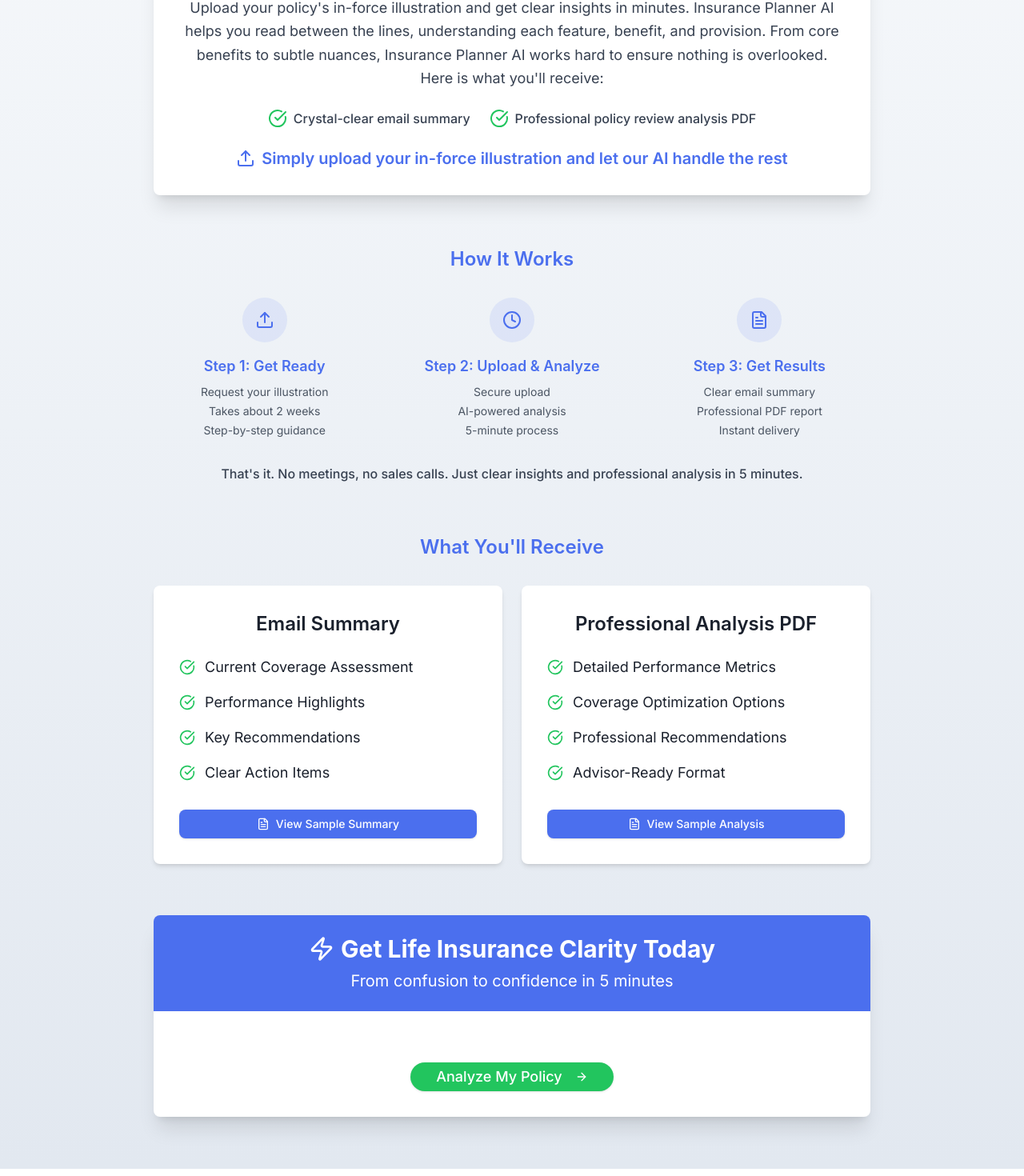
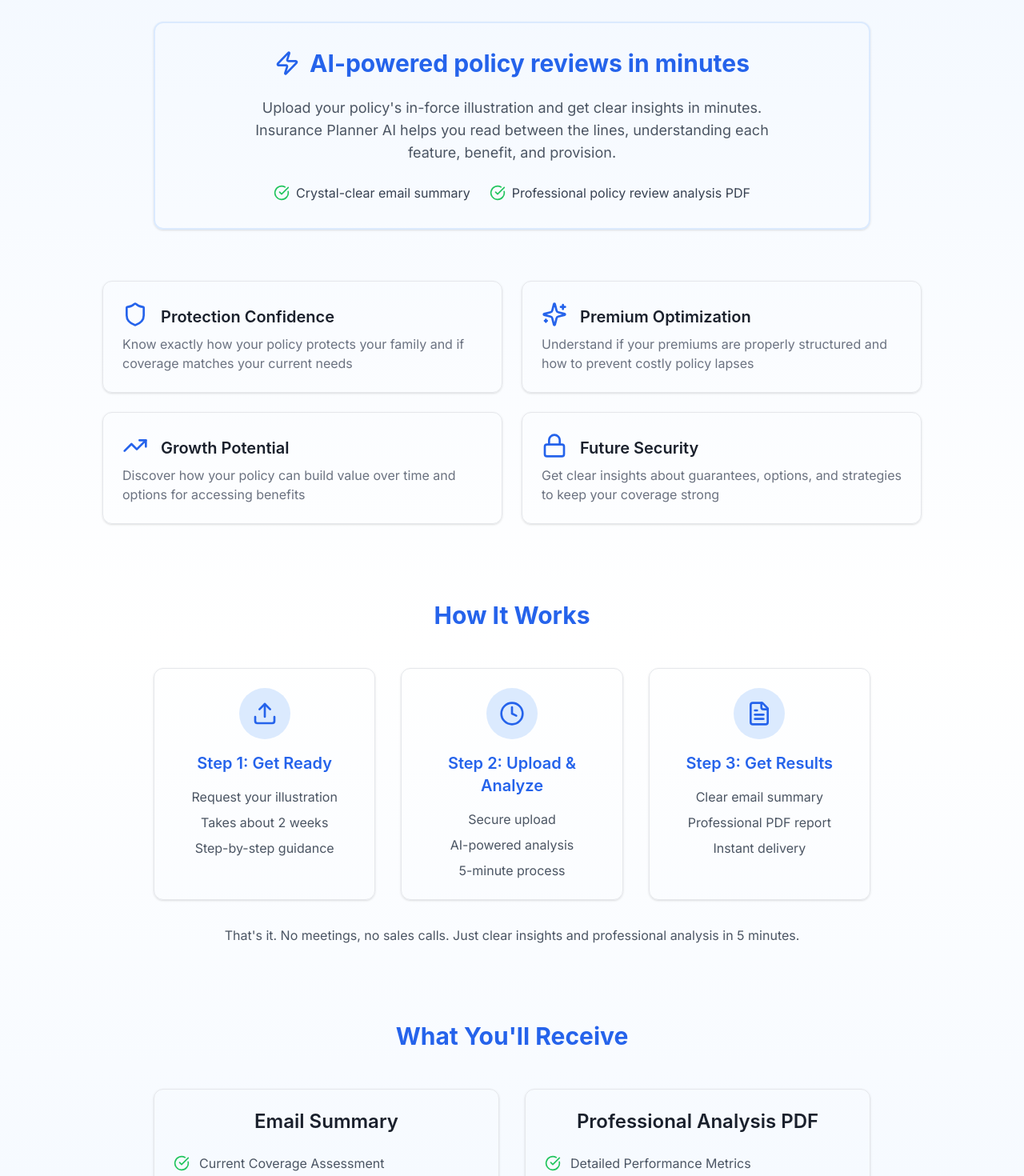
Before and after one commit to itsgabeover/dashboard-copy, a Next.js app: page / in a window 1280 px wide. Shown: the part 470-1940 px from the top of the page at 80% size. Built offline with nearby package versions, Linux system fonts and the light colour scheme.

Commit message:
Update Hero.tsx

```diff
--- a/components/Hero.tsx
+++ b/components/Hero.tsx
@@ -1,245 +1,240 @@
-"use client";
+'use client'
 
-import {
-  Upload,
-  Clock,
-  FileText,
-  CheckCircle,
-  Zap,
-  ArrowRight,
-} from "lucide-react";
-import Link from "next/link";
-import { Button } from "@/components/ui/button";
-import { FC } from "react";
+import { Upload, Clock, FileText, CheckCircle, Zap, ArrowRight, Shield, Sparkles, TrendingUp, Lock, Share2 } from 'lucide-react'
+import Link from "next/link"
+import { Button } from "@/components/ui/button"
+import { Card, CardContent, CardHeader } from "@/components/ui/card"
+import type { FC } from "react"
 
 export const Hero: FC = () => {
   return (
-    <section className="bg-gradient-to-b from-[#F8FAFC] to-[#E2E8F0] py-16">
-      <div className="container mx-auto px-4 text-center">
-        <h1 className="text-5xl md:text-6xl lg:text-7xl font-bold text-[#4B6FEE] mb-4 tracking-tight">
-          Confused about your life insurance policy?
+    <section className="w-full bg-gradient-to-b from-blue-50 via-white to-blue-50">
+      {/* Main Hero Section */}
+      <div className="container mx-auto px-4 pt-16 md:pt-24 lg:pt-32">
+        <div className="flex flex-col items-center space-y-6 text-center">
+          <h1 className="text-4xl md:text-5xl lg:text-6xl font-bold tracking-tight text-blue-600 max-w-4xl">
+            Transform Your Life Insurance Policy into Clear Insights
           </h1>
-        <h2 className="text-2xl md:text-3xl mb-12 text-gray-600 font-light">
-          Paying premiums but not sure why?  Been putting off a policy review?
+          <p className="text-xl md:text-2xl text-gray-600 max-w-3xl">
+            Insurance Planner AI: From Complex Policy to Confident Decisions
+          </p>
+          <p className="text-lg text-gray-500 max-w-3xl">
+            Our AI analyzes every detail of your policy, uncovering opportunities, revealing potential risks, and ensuring your premiums are working as hard as you do
+          </p>
+        </div>
+
+        {/* AI Analysis Card */}
+        <Card className="max-w-4xl mx-auto mt-12 border-2 border-blue-100">
+          <CardContent className="p-8">
+            <div className="flex flex-col items-center space-y-6">
+              <h2 className="text-2xl md:text-3xl font-bold text-blue-600 flex items-center gap-3">
+                <Zap className="w-8 h-8" />
+                AI-powered policy reviews in minutes
               </h2>
-
-        <div className="max-w-4xl mx-auto mb-16 bg-white rounded-lg shadow-xl overflow-hidden transform transition-all hover:scale-105 duration-300">
-          <div className="p-8">
-            <h3 className="text-3xl font-bold mb-6 text-[#4B6FEE] flex items-center justify-center">
-              <Zap className="w-8 h-8 mr-2" aria-hidden="true" />
-              AI-powered policy reviews in minutes
-            </h3>
-            <p className="text-gray-700 mb-6 text-lg leading-relaxed">
-              Upload your policy&apos;s in-force illustration and get clear insights in minutes.  Insurance Planner AI helps you read between the lines, understanding each feature, benefit, and provision. From core benefits to subtle nuances, Insurance Planner AI works hard to ensure nothing is overlooked.
-              Here is what you&apos;ll receive:
+              <p className="text-gray-600 text-lg text-center max-w-2xl">
+                Upload your policy&apos;s in-force illustration and get clear insights in minutes. Insurance Planner AI helps you read between the lines, understanding each feature, benefit, and provision.
               </p>
-            <div className="flex flex-col md:flex-row items-center justify-center gap-6 text-gray-700 font-medium">
-              <div className="flex items-center">
-                <CheckCircle
-                  className="w-6 h-6 text-green-500 mr-2"
-                  aria-hidden="true"
-                />
+              <div className="flex flex-col md:flex-row gap-6 items-center justify-center text-gray-700">
+                <div className="flex items-center gap-2">
+                  <CheckCircle className="w-5 h-5 text-green-500" />
                   <span>Crystal-clear email summary</span>
                 </div>
-              <div className="flex items-center">
-                <CheckCircle
-                  className="w-6 h-6 text-green-500 mr-2"
-                  aria-hidden="true"
-                />
+                <div className="flex items-center gap-2">
+                  <CheckCircle className="w-5 h-5 text-green-500" />
                   <span>Professional policy review analysis PDF</span>
                 </div>
               </div>
-            <p className="mt-6 text-xl font-semibold text-[#4B6FEE] flex items-center justify-center">
-              <Upload className="w-6 h-6 mr-2" aria-hidden="true" />
-              Simply upload your in-force illustration and let our AI handle the
-              rest
-            </p>
             </div>
+          </CardContent>
+        </Card>
+
+        {/* Key Benefits Grid */}
+        <div className="grid md:grid-cols-2 gap-6 max-w-5xl mx-auto mt-16">
+          <Card className="transition-all hover:shadow-lg">
+            <CardHeader className="flex flex-row items-center gap-4 pb-2">
+              <Shield className="h-8 w-8 text-blue-600" />
+              <h3 className="text-xl font-semibold">Protection Confidence</h3>
+            </CardHeader>
+            <CardContent>
+              <p className="text-gray-500">Know exactly how your policy protects your family and if coverage matches your current needs</p>
+            </CardContent>
+          </Card>
+
+          <Card className="transition-all hover:shadow-lg">
+            <CardHeader className="flex flex-row items-center gap-4 pb-2">
+              <Sparkles className="h-8 w-8 text-blue-600" />
+              <h3 className="text-xl font-semibold">Premium Optimization</h3>
+            </CardHeader>
+            <CardContent>
+              <p className="text-gray-500">Understand if your premiums are properly structured and how to prevent costly policy lapses</p>
+            </CardContent>
+          </Card>
+
+          <Card className="transition-all hover:shadow-lg">
+            <CardHeader className="flex flex-row items-center gap-4 pb-2">
+              <TrendingUp className="h-8 w-8 text-blue-600" />
+              <h3 className="text-xl font-semibold">Growth Potential</h3>
+            </CardHeader>
+            <CardContent>
+              <p className="text-gray-500">Discover how your policy can build value over time and options for accessing benefits</p>
+            </CardContent>
+          </Card>
+
+          <Card className="transition-all hover:shadow-lg">
+            <CardHeader className="flex flex-row items-center gap-4 pb-2">
+              <Lock className="h-8 w-8 text-blue-600" />
+              <h3 className="text-xl font-semibold">Future Security</h3>
+            </CardHeader>
+            <CardContent>
+              <p className="text-gray-500">Get clear insights about guarantees, options, and strategies to keep your coverage strong</p>
+            </CardContent>
+          </Card>
         </div>
 
-        <div className="max-w-4xl mx-auto mb-16">
-          <h3 className="text-2xl font-semibold mb-8 text-[#4B6FEE]">
+        {/* How It Works Section */}
+        <div className="max-w-4xl mx-auto mt-24">
+          <h2 className="text-2xl md:text-3xl font-bold text-center text-blue-600 mb-12">
             How It Works
+          </h2>
+          <div className="grid md:grid-cols-3 gap-8">
+            <Card className="text-center transition-all hover:shadow-lg">
+              <CardContent className="pt-6">
+                <div className="bg-blue-100 rounded-full p-4 w-16 h-16 mx-auto mb-4 flex items-center justify-center">
+                  <Upload className="w-8 h-8 text-blue-600" />
+                </div>
+                <h3 className="text-xl font-semibold mb-4 text-blue-600">
+                  Step 1: Get Ready
                 </h3>
-          <div className="grid md:grid-cols-3 gap-8">
-            <div className="flex flex-col items-center">
-              <div className="bg-[#4B6FEE]/10 p-4 rounded-full mb-4">
-                <Upload className="w-6 h-6 text-[#4B6FEE]" aria-hidden="true" />
-              </div>
-              <h4 className="text-lg font-semibold mb-2 text-[#4B6FEE]">
-                Step 1: Get Ready
-              </h4>
-              <ul className="text-gray-600 text-sm space-y-1">
+                <ul className="text-gray-600 space-y-2">
                   <li>Request your illustration</li>
                   <li>Takes about 2 weeks</li>
                   <li>Step-by-step guidance</li>
                 </ul>
+              </CardContent>
+            </Card>
+
+            <Card className="text-center transition-all hover:shadow-lg">
+              <CardContent className="pt-6">
+                <div className="bg-blue-100 rounded-full p-4 w-16 h-16 mx-auto mb-4 flex items-center justify-center">
+                  <Clock className="w-8 h-8 text-blue-600" />
                 </div>
-            <div className="flex flex-col items-center">
-              <div className="bg-[#4B6FEE]/10 p-4 rounded-full mb-4">
-                <Clock className="w-6 h-6 text-[#4B6FEE]" aria-hidden="true" />
-              </div>
-              <h4 className="text-lg font-semibold mb-2 text-[#4B6FEE]">
+                <h3 className="text-xl font-semibold mb-4 text-blue-600">
                   Step 2: Upload & Analyze
-              </h4>
-              <ul className="text-gray-600 text-sm space-y-1">
+                </h3>
+                <ul className="text-gray-600 space-y-2">
                   <li>Secure upload</li>
                   <li>AI-powered analysis</li>
                   <li>5-minute process</li>
                 </ul>
+              </CardContent>
+            </Card>
+
+            <Card className="text-center transition-all hover:shadow-lg">
+              <CardContent className="pt-6">
+                <div className="bg-blue-100 rounded-full p-4 w-16 h-16 mx-auto mb-4 flex items-center justify-center">
+                  <FileText className="w-8 h-8 text-blue-600" />
                 </div>
-            <div className="flex flex-col items-center">
-              <div className="bg-[#4B6FEE]/10 p-4 rounded-full mb-4">
-                <FileText
-                  className="w-6 h-6 text-[#4B6FEE]"
-                  aria-hidden="true"
-                />
-              </div>
-              <h4 className="text-lg font-semibold mb-2 text-[#4B6FEE]">
+                <h3 className="text-xl font-semibold mb-4 text-blue-600">
                   Step 3: Get Results
-              </h4>
-              <ul className="text-gray-600 text-sm space-y-1">
+                </h3>
+                <ul className="text-gray-600 space-y-2">
                   <li>Clear email summary</li>
                   <li>Professional PDF report</li>
                   <li>Instant delivery</li>
                 </ul>
+              </CardContent>
+            </Card>
           </div>
-          </div>
-          <p className="text-gray-700 mt-8 text-base font-medium">
-            That&apos;s it. No meetings, no sales calls. Just clear insights and
-            professional analysis in 5 minutes.
+          <p className="text-center text-gray-600 mt-8">
+            That&apos;s it. No meetings, no sales calls. Just clear insights and professional analysis in 5 minutes.
           </p>
         </div>
 
-        <div className="max-w-4xl mx-auto mb-16">
-          <h3 className="text-2xl font-semibold mb-8 text-[#4B6FEE]">
+        {/* What You'll Receive Section */}
+        <div className="max-w-4xl mx-auto mt-24">
+          <h2 className="text-2xl md:text-3xl font-bold text-center text-blue-600 mb-12">
             What You&apos;ll Receive
-          </h3>
-          <div className="grid md:grid-cols-2 gap-6">
-            <div className="bg-white rounded-lg shadow-md p-8 transform transition-all duration-300 hover:scale-105 hover:shadow-xl">
-              <h4 className="text-2xl font-semibold mb-6 text-center">
-                Email Summary
-              </h4>
-              <ul className="space-y-4 mb-8">
-                <li className="flex items-center">
-                  <CheckCircle
-                    className="text-green-500 mr-3 h-5 w-5"
-                    aria-hidden="true"
-                  />
-                  <span className="text-lg">Current Coverage Assessment</span>
+          </h2>
+          <div className="grid md:grid-cols-2 gap-8">
+            <Card className="transition-all hover:shadow-lg">
+              <CardHeader>
+                <h3 className="text-2xl font-semibold text-center">Email Summary</h3>
+              </CardHeader>
+              <CardContent>
+                <ul className="space-y-4">
+                  {['Current Coverage Assessment', 'Performance Highlights', 'Key Recommendations', 'Clear Action Items'].map((item) => (
+                    <li key={item} className="flex items-center gap-3">
+                      <CheckCircle className="text-green-500 h-5 w-5 flex-shrink-0" />
+                      <span className="text-gray-600">{item}</span>
                     </li>
-                <li className="flex items-center">
-                  <CheckCircle
-                    className="text-green-500 mr-3 h-5 w-5"
-                    aria-hidden="true"
-                  />
-                  <span className="text-lg">Performance Highlights</span>
-                </li>
-                <li className="flex items-center">
-                  <CheckCircle
-                    className="text-green-500 mr-3 h-5 w-5"
-                    aria-hidden="true"
-                  />
-                  <span className="text-lg">Key Recommendations</span>
-                </li>
-                <li className="flex items-center">
-                  <CheckCircle
-                    className="text-green-500 mr-3 h-5 w-5"
-                    aria-hidden="true"
-                  />
-                  <span className="text-lg">Clear Action Items</span>
-                </li>
+                  ))}
                 </ul>
-              <Button
-                asChild
-                className="w-full bg-[#4B6FEE] hover:bg-[#3B4FDE] text-white font-medium py-4 rounded-lg flex items-center justify-center gap-2"
-              >
+                <Button asChild className="w-full mt-8">
                   <a
                     href="/sample_reports/SAMPLE_CLIENT_SUMMARY.docx"
                     download="SAMPLE_CLIENT_SUMMARY.docx"
+                    className="flex items-center justify-center gap-2"
                   >
-                  <FileText className="w-5 h-5" aria-hidden="true" />
+                    <FileText className="w-5 h-5" />
                     View Sample Summary
                   </a>
                 </Button>
-            </div>
-            <div className="bg-white rounded-lg shadow-md p-8 transform transition-all duration-300 hover:scale-105 hover:shadow-xl">
-              <h4 className="text-2xl font-semibold mb-6 text-center">
-                Professional Analysis PDF
-              </h4>
-              <ul className="space-y-4 mb-8">
-                <li className="flex items-center">
-                  <CheckCircle
-                    className="text-green-500 mr-3 h-5 w-5"
-                    aria-hidden="true"
-                  />
-                  <span className="text-lg">Detailed Performance Metrics</span>
+              </CardContent>
+            </Card>
+
+            <Card className="transition-all hover:shadow-lg">
+              <CardHeader>
+                <h3 className="text-2xl font-semibold text-center">Professional Analysis PDF</h3>
+              </CardHeader>
+              <CardContent>
+                <ul className="space-y-4">
+                  {['Detailed Performance Metrics', 'Coverage Optimization Options', 'Professional Recommendations', 'Advisor-Ready Format'].map((item) => (
+                    <li key={item} className="flex items-center gap-3">
+                      <CheckCircle className="text-green-500 h-5 w-5 flex-shrink-0" />
+                      <span className="text-gray-600">{item}</span>
                     </li>
-                <li className="flex items-center">
-                  <CheckCircle
-                    className="text-green-500 mr-3 h-5 w-5"
-                    aria-hidden="true"
-                  />
-                  <span className="text-lg">Coverage Optimization Options</span>
-                </li>
-                <li className="flex items-center">
-                  <CheckCircle
-                    className="text-green-500 mr-3 h-5 w-5"
-                    aria-hidden="true"
-                  />
-                  <span className="text-lg">Professional Recommendations</span>
-                </li>
-                <li className="flex items-center">
-                  <CheckCircle
-                    className="text-green-500 mr-3 h-5 w-5"
-                    aria-hidden="true"
-                  />
-                  <span className="text-lg">Advisor-Ready Format</span>
-                </li>
+                  ))}
                 </ul>
-              <Button
-                asChild
-                className="w-full bg-[#4B6FEE] hover:bg-[#3B4FDE] text-white font-medium py-4 rounded-lg flex items-center justify-center gap-2"
-              >
+                <Button asChild className="w-full mt-8">
                   <a
                     href="/sample_reports/SAMPLE_POLICY_REVIEW.docx"
                     download="SAMPLE_POLICY_REVIEW.docx"
+                    className="flex items-center justify-center gap-2"
                   >
-                  <FileText className="w-5 h-5" aria-hidden="true" />
+                    <FileText className="w-5 h-5" />
                     View Sample Analysis
                   </a>
                 </Button>
-            </div>
+              </CardContent>
+            </Card>
           </div>
         </div>
 
-        <div className="max-w-4xl mx-auto">
-          <div className="bg-white rounded-lg shadow-xl overflow-hidden transform transition-all hover:scale-105 duration-300">
-            <div className="bg-[#4B6FEE] text-white p-6">
-              <h3 className="text-3xl font-bold mb-2 flex items-center justify-center">
-                <Zap className="w-8 h-8 mr-2" aria-hidden="true" />
-                Get Life Insurance Clarity Today
-              </h3>
-              <p className="text-xl">
-                From confusion to confidence in 5 minutes
-              </p>
+        {/* Final CTA Section */}
+        <div className="max-w-4xl mx-auto mt-24 mb-16">
+          <Card className="border-2 border-blue-100">
+            <CardHeader className="text-center bg-blue-600 text-white">
+              <div className="flex items-center justify-center gap-3">
+                <Zap className="w-8 h-8" />
+                <h2 className="text-2xl md:text-3xl font-bold">Get Life Insurance Clarity Today</h2>
               </div>
-            <div className="p-8">
-              <div className="flex justify-center mt-8">
+              <p className="text-xl mt-2">From confusion to confidence in 5 minutes</p>
+            </CardHeader>
+            <CardContent className="flex justify-center p-8">
               <Button
                 asChild
-                  className="bg-[#22C55E] text-white hover:bg-[#16A34A] text-lg px-8 py-3 rounded-full transition-all duration-300 transform hover:scale-105 flex items-center"
+                size="lg"
+                className="bg-green-600 hover:bg-green-700 text-lg px-8 py-6 rounded-full"
               >
-                  <Link href="/upload">
+                <Link href="/upload" className="flex items-center gap-2">
                   Analyze My Policy
-                    <ArrowRight className="ml-2 w-5 h-5" aria-hidden="true" />
+                  <ArrowRight className="w-5 h-5" />
                 </Link>
               </Button>
-              </div>
-            </div>
-          </div>
+            </CardContent>
+          </Card>
         </div>
       </div>
     </section>
-  );
-};
+  )
+}
```
Lines whose indentation alone changed are shown as unchanged.
